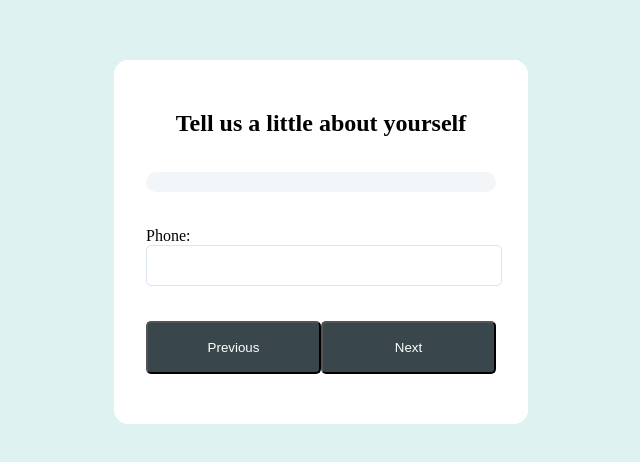
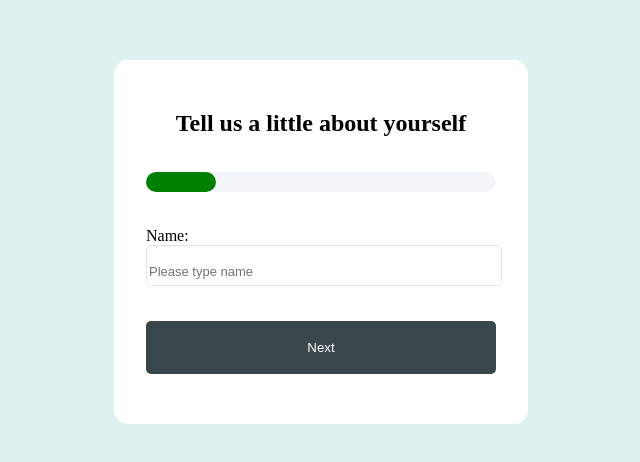
Before and after one commit to LupeF/Multi-Step-Form, a plain HTML site: page index.html in a window 1280 px wide. Shown: the part 166-628 px from the top of the page, without its empty margins (319-959 px from the left). Drawn offline with Linux system fonts and the light colour scheme.

Commit message:
add javascript to update progress bar, and buttons

```diff
--- a/css/styles.css
+++ b/css/styles.css
@@ -29,14 +29,23 @@ body{
 h2{
     margin: 0;
 }
-
-#color-bar{
+/* Progress Bar settings */
+.color-bar{
     background-color: #F3F6F9;
     width: 100%;
     border-radius: 10px;
     height: 20px;
     margin: auto;
 }
+.color,
+.color-two,
+.color-three{
+    height: 20px;
+    width: 20%;
+    background-color: green;
+    border-radius: 10px;
+}
+/* Input styles */
 input{
     font-size: xx-large;
     border-radius: 5px;
@@ -44,10 +53,21 @@ input{
     outline: none;
     width: 100%;
 }
+input:required{
+    border: red solid 1px;
+}
+input::placeholder{
+    font-size: small;
+}
+/* Buttonn styles */
 .flex-btn{
     display: flex;
     width: 100%;
 
+}
+#previous-one{
+    background-color: #F3F6F9;
+    color: #39474D;
 }
 button{
     background-color: #39474D;
@@ -56,4 +76,20 @@ button{
     width: 100%;
     height: 4em;
     flex-grow: 1;
+    outline: none;
+    border: none;
 }
+#submit{
+    background-color: #6AD9A3;
+    border: none;
+}
+/* Stacking order styles */
+.name{
+    z-index: 3;
+}
+.email{
+    z-index: 2;
+}
+.phone{
+    z-index: 1;
+}
--- a/index.html
+++ b/index.html
@@ -12,37 +12,44 @@
             <!-- First Card -->
             <div class="container name">
                 <h2>Tell us a little about yourself</h2>
-                <div id="color-bar"></div>
+                <div class="color-bar">
+                    <div class="color"></div>
+                </div>
                     <label for="input-value">Name:
-                        <input id="input-value" type="text">
+                        <input id="input-value" placeholder="Please type name" type="text">
                     </label>
-                    <button class="next-button">Next</button>
+                    <button id="next-button">Next</button>
             </div>
             <!-- Second Carc -->
             <div class="container email">
                 <h2>Tell us a little about yourself</h2>
-                <div id="color-bar"></div>
-                    <label for="input-value">Email:
-                        <input id="input-value" type="text">
+                <div class="color-bar">
+                    <div class="color-two"></div>
+                </div>
+                    <label for="email-value">Email:
+                        <input id="email-value" placeholder="please type email" type="email">
                     </label>
                     <div class="flex-btn">
-                        <button>Previous</button>
-                        <button>Next</button>
+                        <button id="previous-one">Previous</button>
+                        <button id="next-two">Next</button>
                     </div>
             </div>
             <!-- Third Card -->
             <div class="container phone">
                 <h2>Tell us a little about yourself</h2>
-                <div id="color-bar"></div>
-                    <label for="input-value">Phone:
-                        <input id="input-value" type="text">
+                <div class="color-bar">
+                    <div class="color-three"></div>
+                </div>
+                    <label for="phone-value">Phone:
+                        <input id="phone-value" placeholder="Please type phone number" type="phone">
                     </label>
                     <div class="flex-btn">
-                        <button>Previous</button>
-                        <button>Next</button>
+                        <button id="previous-two">Previous</button>
+                        <button id="submit">Submit</button>
                     </div>
             </div>
         </div>
+        <script src="js/script.js"></script>
     </main>
 </body>
 </html>
--- a/js/script.js
+++ b/js/script.js
@@ -1,5 +1,42 @@
 const nameCard = document.querySelector('.name');
 const emailCard = document.querySelector('.email');
 const phoneCard = document.querySelector('.phone');
-const inputValue = document.getElementById('input-valuae');
-const nextBtn = document.querySelector('.next-button');
+const barOne = document.querySelector('.color-one');
+const barTwo = document.querySelector('.color-two');
+const barThree = document.querySelector('.color-three');
+const nextBtn = document.getElementById('next-button');
+const nextTwo = document.getElementById('next-two');
+const previousOne = document.getElementById('previous-one');
+const previousTwo = document.getElementById('previous-two');
+const submitBtn = document.getElementById('submit');
+//Card One Event Listener
+nextBtn.addEventListener('click',(e) =>{
+    let inputValue = document.getElementById('input-value');
+    let name = inputValue.value;
+    if(name === ''){
+        alert('Please type your name');
+    }else{
+        emailCard.style.zIndex = '4';
+        barTwo.style.width = '60%'
+    }
+})
+
+// Card Two Event Listeners
+previousOne.addEventListener('click', (e)=>{
+    emailCard.style.zIndex = '2'
+})
+nextTwo.addEventListener('click',(e) =>{
+    let inputValue = document.getElementById('input-value');
+    let name = inputValue.value;
+    if(name === ''){
+        alert('Please type your name');
+    }else{
+        phoneCard.style.zIndex = '5';
+        barThree.style. width = '100%'
+    }
+})
+
+//Card Three Event Listener
+previousTwo.addEventListener('click',(e)=>{
+    phoneCard.style.zIndex = '1';
+})
```
